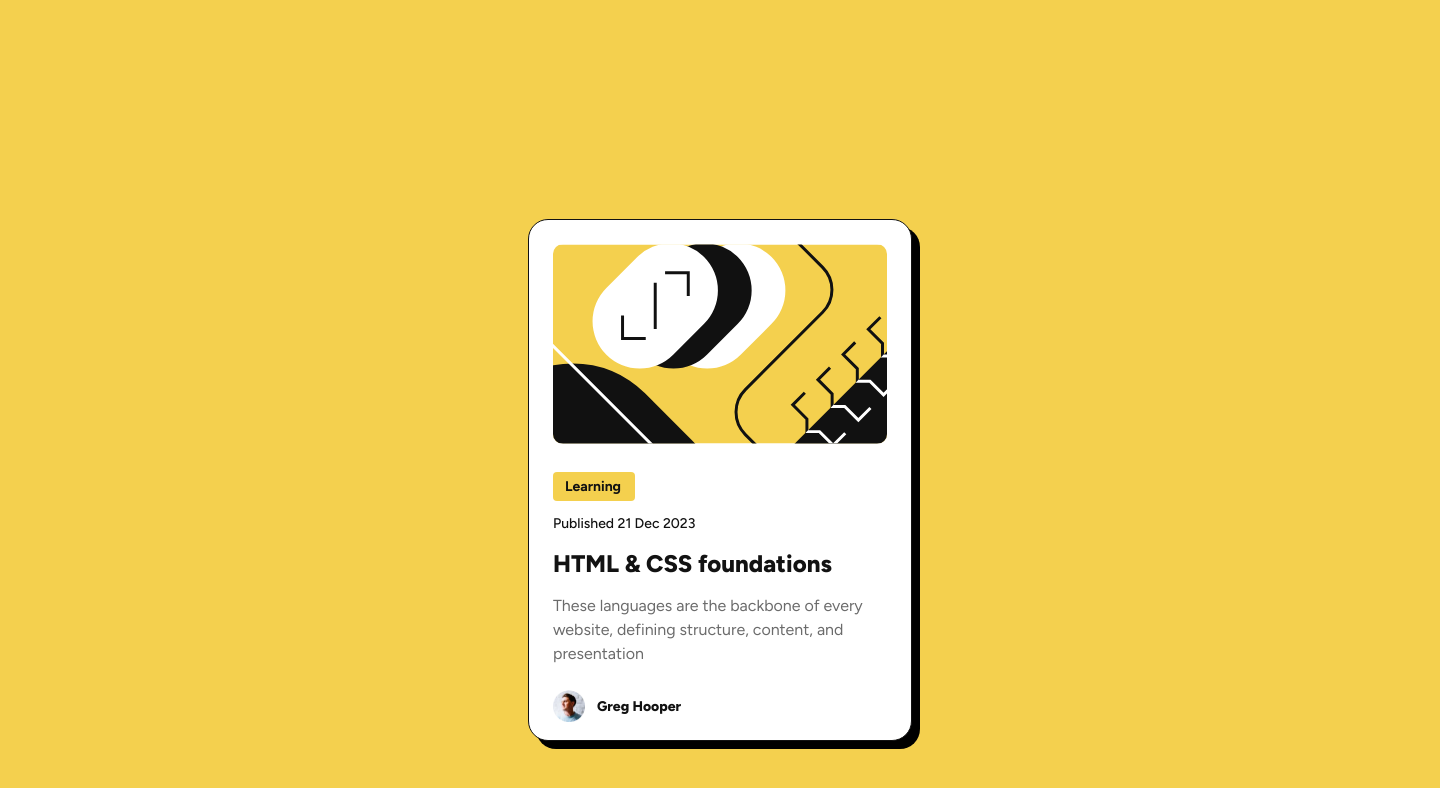
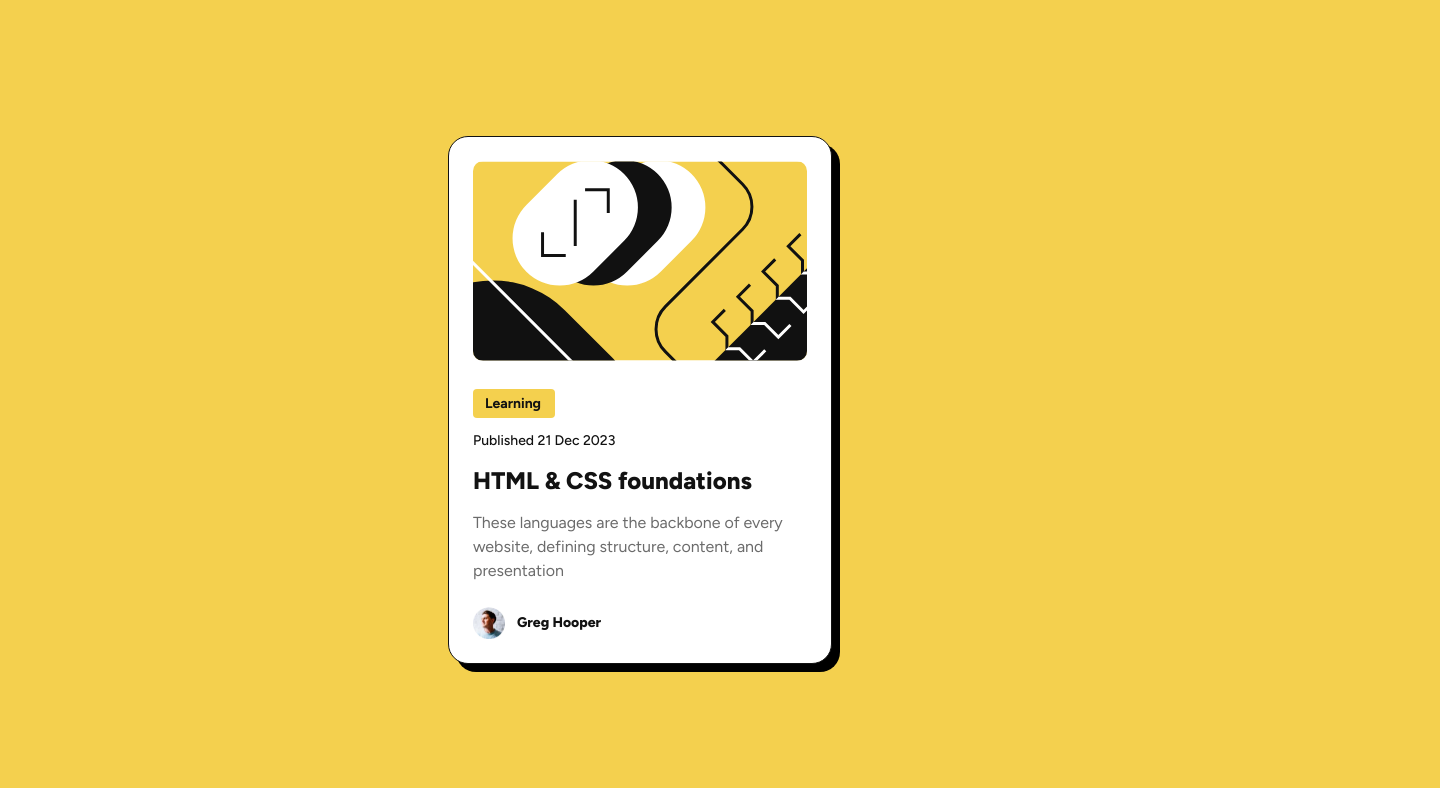
Before and after one commit to ByronSharps/blog-preview-card, a plain HTML site: page index.html in a window 1280 px wide. Shown: the whole page, 1440 px wide, since content can reach past the window. Drawn offline with Linux system fonts and the light colour scheme.

Commit message:
css mod.

```diff
--- a/style.css
+++ b/style.css
@@ -13,8 +13,7 @@
 
 body {
   font-family: "Figtree", sans-serif;
-  width: 1440px;
-  height: 960px;
+  min-height: 100vh;
   background-color: var(--yellow);
   display: flex;
   justify-content: center;
@@ -22,8 +21,9 @@ body {
 }
 
 .container-box {
-  width: 384px;
-  height: 522px;
+  width: 90%;
+  max-width: 384px;
+  height: auto;
   background-color: var(--white);
   border-radius: 20px;
   border: 1px solid var(--gray950);
@@ -33,7 +33,7 @@ body {
 
 img {
   width: 100%;
-  height: 200px;
+  height: auto;
   border-radius: 10px;
 }
 
```
